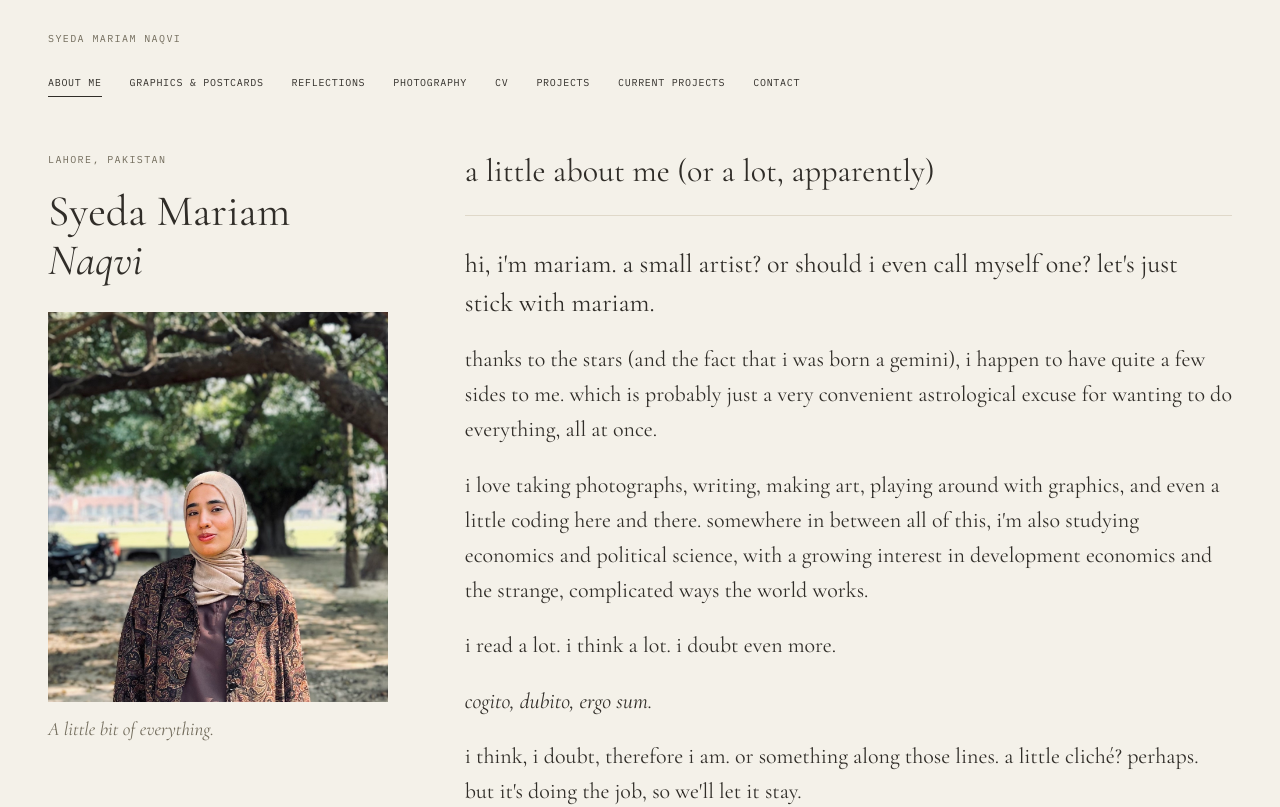
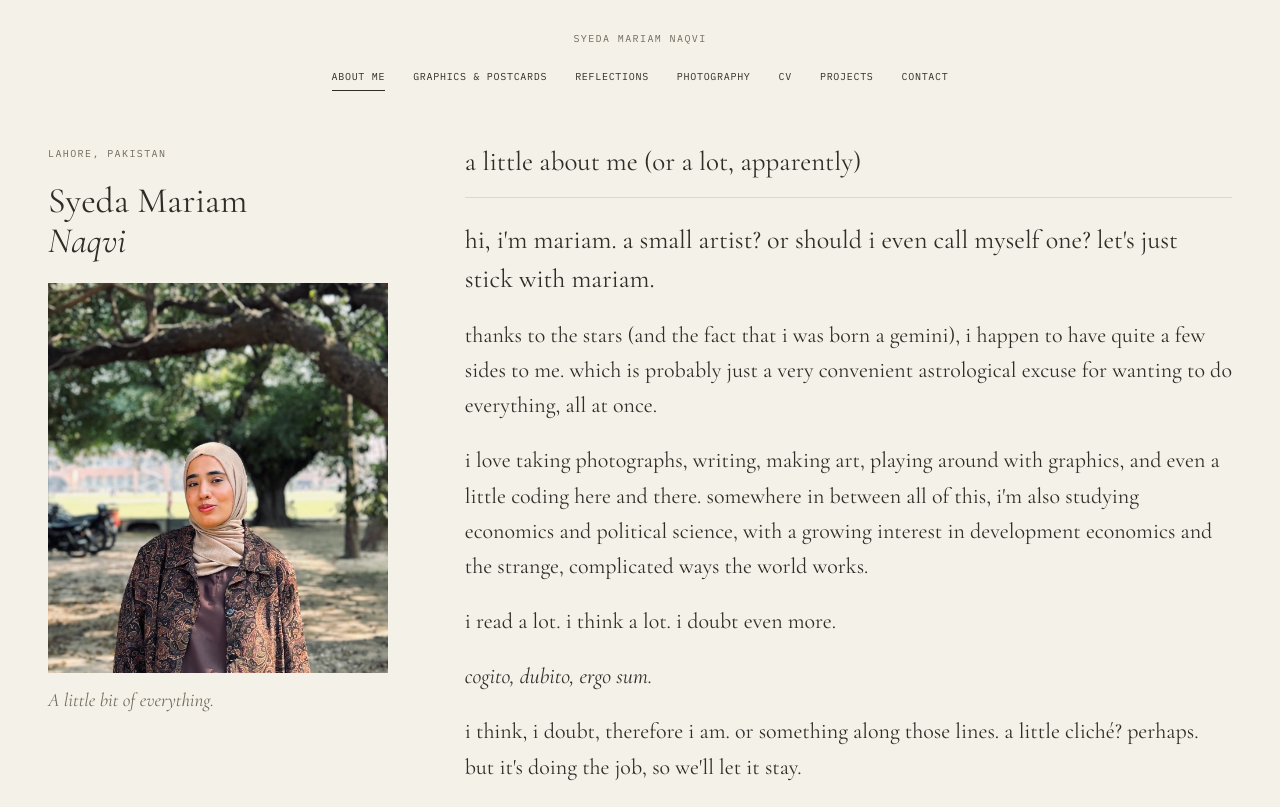
Before and after one commit to mariamnaqvi338-bot/personal-website-, a React (Vite) app: page / in a window 1280 px wide. Shown: the top 807 px of the page. Built offline with nearby package versions, Linux system fonts and the light colour scheme.

Commit message:
Center page introductions and navigation, tighten headings and remove current projects

```diff
--- a/index.html
+++ b/index.html
@@ -1 +1 @@
-<!doctype html><html lang="en"><head><meta charset="UTF-8"/><meta name="viewport" content="width=device-width, initial-scale=1"/><meta name="theme-color" content="#f4f1e9"/><meta name="description" content="Syeda Mariam Naqvi — Economics undergraduate at FCCU, Lahore. Research, graphic work, postcards, reflections, photography and selected projects."/><link rel="preconnect" href="https://fonts.googleapis.com"><link rel="preconnect" href="https://fonts.gstatic.com" crossorigin><link href="https://fonts.googleapis.com/css2?family=Cormorant+Garamond:ital,wght@0,400;0,500;1,400&amp;family=IBM+Plex+Mono:wght@400;500&amp;display=swap" rel="stylesheet"><title>Syeda Mariam Naqvi</title></head><body><div id="root"></div><script type="module" src="/src/main.tsx"></script></body></html>
+<!doctype html><html lang="en"><head><meta charset="UTF-8"/><meta name="viewport" content="width=device-width, initial-scale=1"/><meta name="theme-color" content="#f4f1e9"/><meta name="description" content="Syeda Mariam Naqvi — Economics undergraduate at FCCU, Lahore. Research, graphic work, postcards, reflections, photography and selected projects."/><link rel="preconnect" href="https://fonts.googleapis.com"><link rel="preconnect" href="https://fonts.gstatic.com" crossorigin><link href="https://fonts.googleapis.com/css2?family=Cormorant+Garamond:ital,wght@0,400;0,500;0,700;1,400&amp;family=IBM+Plex+Mono:wght@400;500&amp;display=swap" rel="stylesheet"><title>Syeda Mariam Naqvi</title></head><body><div id="root"></div><script type="module" src="/src/main.tsx"></script></body></html>
--- a/src/main.tsx
+++ b/src/main.tsx
@@ -1,11 +1,11 @@
 import React, { useEffect, useState } from 'react';
 import { createRoot } from 'react-dom/client';
-import { BrowserRouter, Link, NavLink, Route, Routes, useLocation } from 'react-router-dom';
+import { BrowserRouter, Link, NavLink, Navigate, Route, Routes, useLocation } from 'react-router-dom';
 import { personal, links, personalNotes, selectedResearch, experience, skills, leadership, photography } from './content/site';
-import { about, aboutHeading, graphicWork, currentProjects, reflections } from './content/portfolio';
+import { about, aboutHeading, graphicWork, reflections } from './content/portfolio';
 import './style.css';
 
-const navigation = [['/', 'About Me'], ['/graphics', 'Graphics & Postcards'], ['/reflections', 'Reflections'], ['/photography', 'Photography'], ['/cv', 'CV'], ['/projects', 'Projects'], ['/current-projects', 'Current Projects'], ['/contact', 'Contact']] as const;
+const navigation = [['/', 'About Me'], ['/graphics', 'Graphics & Postcards'], ['/reflections', 'Reflections'], ['/photography', 'Photography'], ['/cv', 'CV'], ['/projects', 'Projects'], ['/contact', 'Contact']] as const;
 const roman = ['I', 'II', 'III', 'IV', 'V', 'VI', 'VII', 'VIII'];
 function PageHeading({ index, title, subtitle }: { index: string; title: string; subtitle: string }) {
   return <div className="page-heading"><p className="label">{index} / A PERSONAL COLLECTION</p><h1>{title}</h1><p className="subtitle" dir="auto">{subtitle}</p></div>;
@@ -49,16 +49,13 @@ function CV() {
 function Projects() {
   return <><PageHeading index="V" title="Projects" subtitle="Research, questions, and work in practice."/><ContentsLabel>{selectedResearch.length} SELECTED ENTRIES</ContentsLabel>{selectedResearch.map((item,i) => <article className="entry" key={item.title}><span className="entry-number">{roman[i] ?? i+1}</span><div><h2>{item.title}</h2><p>{item.description}</p></div><span className="entry-meta">{item.label}</span></article>)}</>;
 }
-function CurrentProjects() {
-  return <><PageHeading index="VI" title="Current projects" subtitle="Work still taking shape."/><ContentsLabel>IN PROGRESS</ContentsLabel>{currentProjects.map((item,i) => <article className="entry" key={item.title}><span className="entry-number">{roman[i] ?? i+1}</span><div><h2>{item.title}</h2><p>{item.description}</p></div><span className="entry-meta">{item.category}</span></article>)}</>;
-}
 function Contact() {
-  return <><PageHeading index="VII" title="Contact me" subtitle="For a conversation, a question, or something we could make together."/><div className="reading-copy"><p>I’m happy to hear from you about research, writing, photography, design, or collaboration.</p><p><a className="contact-email" href={`mailto:${personal.email}`}>{personal.email}</a></p><p className="quiet-note">{personal.location}</p><div className="contact-links"><a href={links.linkedin}>LinkedIn ↗</a><a href={links.github}>GitHub ↗</a><a href={links.photography}>Photography portfolio ↗</a><a href={links.vsco}>VSCO ↗</a></div></div></>;
+  return <><PageHeading index="VI" title="Contact me" subtitle="For a conversation, a question, or something we could make together."/><div className="reading-copy"><p>I’m happy to hear from you about research, writing, photography, design, or collaboration.</p><p><a className="contact-email" href={`mailto:${personal.email}`}>{personal.email}</a></p><p className="quiet-note">{personal.location}</p><div className="contact-links"><a href={links.linkedin}>LinkedIn ↗</a><a href={links.github}>GitHub ↗</a><a href={links.photography}>Photography portfolio ↗</a><a href={links.vsco}>VSCO ↗</a></div></div></>;
 }
 function NotFound(){ return <div className="empty-state"><h1>Page not found.</h1><Link className="underlined" to="/">Back to About Me</Link></div>; }
 function App() {
   const location = useLocation();
   useEffect(() => { window.scrollTo(0,0); const page = navigation.find(([path]) => path === location.pathname); const piece = reflections.find(item => `/reflections/${item.slug}` === location.pathname); document.title = `${piece?.title ?? page?.[1] ?? 'Page not found'} — ${personal.name}`; const main = document.getElementById('main'); if(main && location.key !== 'default') main.focus({preventScroll:true}); }, [location]);
-  return <><a className="skip-link" href="#main">Skip to content</a><header className="site-header"><Link className="wordmark" to="/">Syeda Mariam Naqvi</Link><nav aria-label="Main navigation">{navigation.map(([path,label]) => <NavLink key={path} to={path} end={path === '/'}>{label}</NavLink>)}</nav></header><main id="main" className={location.pathname === '/' ? 'about-page' : undefined} tabIndex={-1}><Routes><Route path="/" element={<About/>}/><Route path="/graphics" element={<Graphics/>}/><Route path="/reflections" element={<Reflections/>}/><Route path="/reflections/:slug" element={<Reflection/>}/><Route path="/photography" element={<Photography/>}/><Route path="/cv" element={<CV/>}/><Route path="/projects" element={<Projects/>}/><Route path="/current-projects" element={<CurrentProjects/>}/><Route path="/contact" element={<Contact/>}/><Route path="*" element={<NotFound/>}/></Routes></main><footer><span>A personal collection by Syeda Mariam Naqvi</span><span>© {new Date().getFullYear()}</span></footer></>;
+  return <><a className="skip-link" href="#main">Skip to content</a><header className="site-header"><Link className="wordmark" to="/">Syeda Mariam Naqvi</Link><nav aria-label="Main navigation">{navigation.map(([path,label]) => <NavLink key={path} to={path} end={path === '/'}>{label}</NavLink>)}</nav></header><main id="main" className={location.pathname === '/' ? 'about-page' : `${location.pathname.split('/')[1]}-page`} tabIndex={-1}><Routes><Route path="/" element={<About/>}/><Route path="/graphics" element={<Graphics/>}/><Route path="/reflections" element={<Reflections/>}/><Route path="/reflections/:slug" element={<Reflection/>}/><Route path="/photography" element={<Photography/>}/><Route path="/cv" element={<CV/>}/><Route path="/projects" element={<Projects/>}/><Route path="/current-projects" element={<Navigate to="/projects" replace/>}/><Route path="/contact" element={<Contact/>}/><Route path="*" element={<NotFound/>}/></Routes></main><footer><span>A personal collection by Syeda Mariam Naqvi</span><span>© {new Date().getFullYear()}</span></footer></>;
 }
 createRoot(document.getElementById('root')!).render(<React.StrictMode><BrowserRouter><App/></BrowserRouter></React.StrictMode>);
--- a/src/style.css
+++ b/src/style.css
@@ -49,3 +49,24 @@ footer{padding-block:25px 35px}
 @media(max-width:700px){.site-header,main,footer{width:calc(100% - 36px)}.site-header{padding:23px 0;gap:18px}nav{gap:8px 18px}.about-page{padding-top:15px}.about-layout{grid-template-columns:1fr;gap:35px}.about-profile{position:static;display:grid;grid-template-columns:minmax(0,1fr) 130px;gap:0 18px;align-items:start}.about-profile .label{grid-column:1}.about-profile h1{grid-column:1;font-size:34px;margin:12px 0}.profile-photo{grid-column:2;grid-row:1 / span 3}.profile-photo figcaption{font-size:15px;line-height:1.4}.about-story{font-size:21px;line-height:1.6}.about-story h2{font-size:27px;margin-bottom:24px}.about-story .opening-line{font-size:23px}.page-heading{padding:30px 0}.page-heading h1{font-size:43px}.page-heading .subtitle{font-size:23px}.entry{grid-template-columns:24px minmax(0,1fr);gap:15px}.entry h2{font-size:28px}.entry p{font-size:20px}.entry-meta{grid-column:2}.archive-intro{font-size:21px;margin-bottom:30px}.reading-copy{font-size:22px}.photo-tiles{columns:2;column-gap:12px}.photo-tiles figure{margin-bottom:12px}}
 @media(max-width:400px){.photo-tiles{columns:1}.about-profile{grid-template-columns:minmax(0,1fr) 108px}.about-profile h1{font-size:30px}}
 @media print{.about-profile{position:static}.about-layout{display:block}.profile-photo{max-width:150px}.about-story{max-width:none}.about-story p{font-size:16px}.photo-tiles{columns:3}}
+
+/* Centered introductions; retain the wider content and gallery below. */
+.site-header{align-items:center;gap:16px}
+.site-header .wordmark{text-align:center}
+.site-header nav{justify-content:center}
+.page-heading{max-width:1100px;margin-inline:auto;text-align:center;padding:30px 0 26px}
+.page-heading h1{font-size:clamp(34px,3.3vw,48px);margin:12px 0 8px}
+.page-heading .subtitle{margin-inline:auto;font-size:23px}
+.page-heading .label{margin-bottom:0}
+.about-profile h1{font-size:clamp(30px,2.8vw,42px);margin:14px 0 22px}
+.about-story h2{font-size:27px;padding-bottom:18px;margin-bottom:22px}
+.article-heading .page-heading h1{font-size:clamp(32px,3.3vw,46px);margin-inline:auto}
+.article-byline{text-align:center;margin-bottom:32px}
+.archive-intro{text-align:center;margin:0 auto 32px}
+.photography-page>.reading-copy{max-width:900px;margin-inline:auto;text-align:center;font-size:23px}
+.photography-page .vsco-invitation{font-size:17px;line-height:1.4;text-align:center;margin:20px auto 0}
+.photography-page .vsco-invitation+.vsco-invitation{margin-top:4px}
+.cv-page .cv-copy{max-width:960px;margin-inline:auto}
+.cv-page .download{text-align:center;margin:0 auto 26px}
+.projects-page .entry h2{font-weight:700;font-size:30px}
+@media(max-width:700px){.site-header{gap:14px}.page-heading{padding:22px 0}.page-heading h1{font-size:34px;margin:10px 0 6px}.page-heading .subtitle{font-size:21px}.about-profile h1{font-size:30px}.about-story h2{font-size:24px}.photography-page>.reading-copy{font-size:21px}.photography-page .vsco-invitation{font-size:16px}.projects-page .entry h2{font-size:26px}}
```
Also changed, not shown: 1 other file (tests, documents, lock files or other folders).
